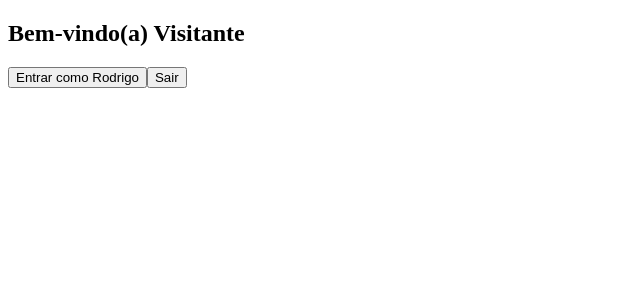
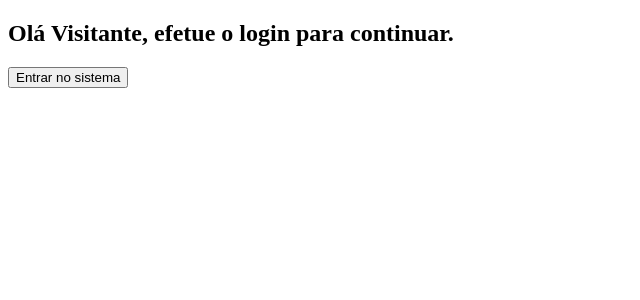
Before and after one commit to rodrigojmcosta/react-firstapp, a React (Create React App) app: page / in a window 1280 px wide. Shown: the top 300 px of the page, without its empty margins (0-640 px from the left). Built offline with nearby package versions, Linux system fonts and the light colour scheme.

Commit message:
40_Renderização condicional

```diff
--- a/src/App.js
+++ b/src/App.js
@@ -1,12 +1,40 @@
 import React, { Component } from "react";
-import Membro from "./components/Membro";
 
 class App extends Component{
+
+  constructor(props) {
+    super(props);
+    this.state = {
+      status: false
+     };
+
+     this.sair = this.sair.bind(this);
+     this.entrar = this.entrar.bind(this);
+}
+
+sair() {
+  this.setState({status: false});
+}
+
+entrar() {
+  this.setState({status: true});
+}
 
     render (){
       return(
         <div>
-            <Membro nome="Visitante"/>
+            {this.state.status?
+            <div>
+              <h2>Bem-vindo ao sistema</h2>
+              <button onClick={this.sair}> Sair do sistema</button>
+            </div> :
+            <div>
+              <h2>Olá Visitante, efetue o login para continuar.</h2>
+              <button onClick={this.entrar}> Entrar no sistema</button>
+            </div>
+            }
+
+
         </div>
       );
     }
--- a/src/components/Membro/index.js
+++ /dev/null
@@ -1,32 +0,0 @@
-import React, { Component } from 'react';
-
-class Membro extends Component{
-
-    constructor(props) {
-        super(props);
-        this.state = {
-          nome: props.nome
-         };
-         this.entrar = this.entrar.bind(this);
-    }
-
-    entrar(nome) {
-        this.setState({nome: nome})
-    }
-
-    render(){
-        return(
-            <div>
-                <h2>Bem-vindo(a) {this.state.nome}</h2>
-                <button onClick={() => this.entrar('Rodrigo')}>
-                    Entrar como Rodrigo
-                </button>
-                <button onClick={() => this.setState({nome: ''})}>
-                    Sair
-                </button>
-            </div>
-        );
-    }
-}
-
-export default Membro;
```
